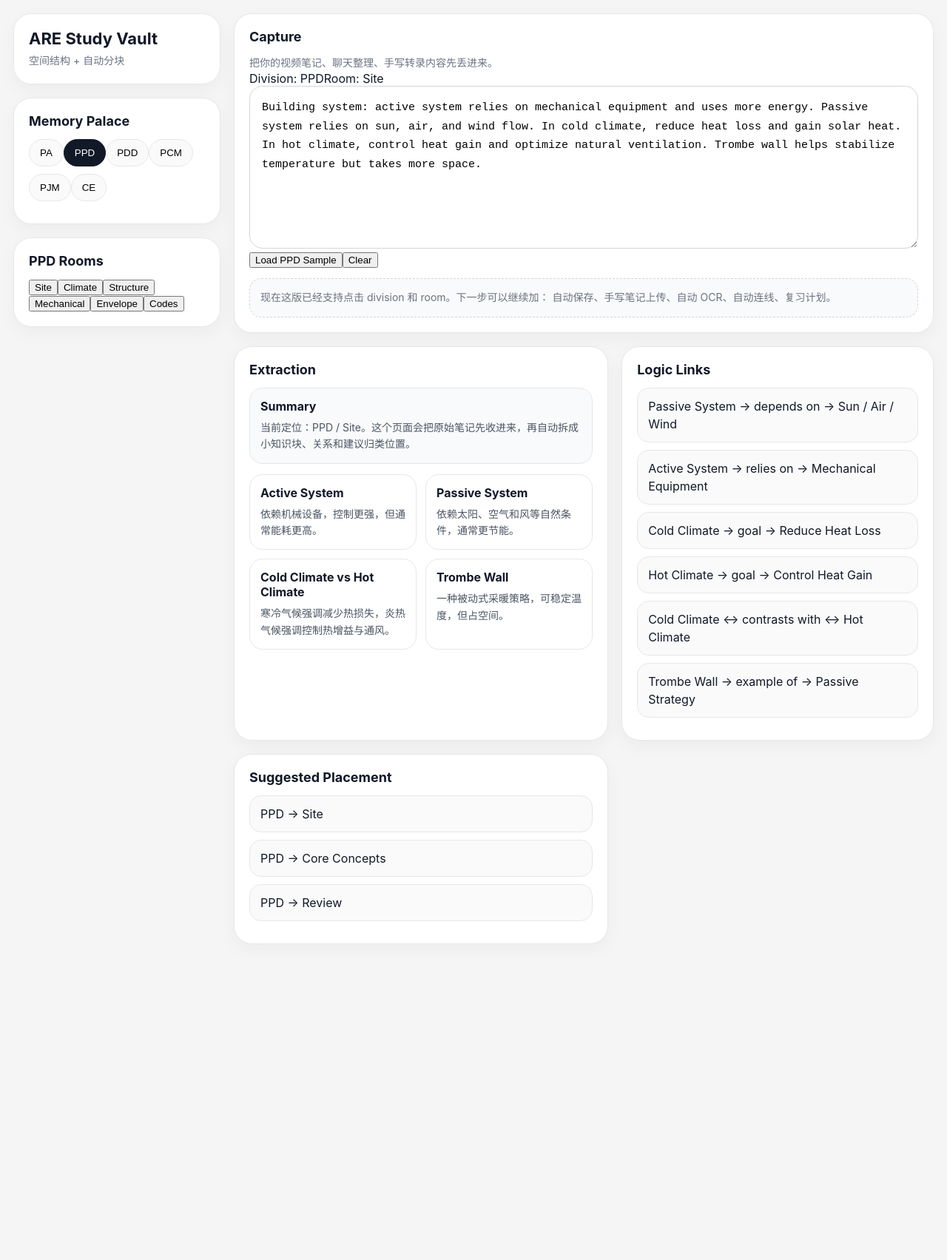
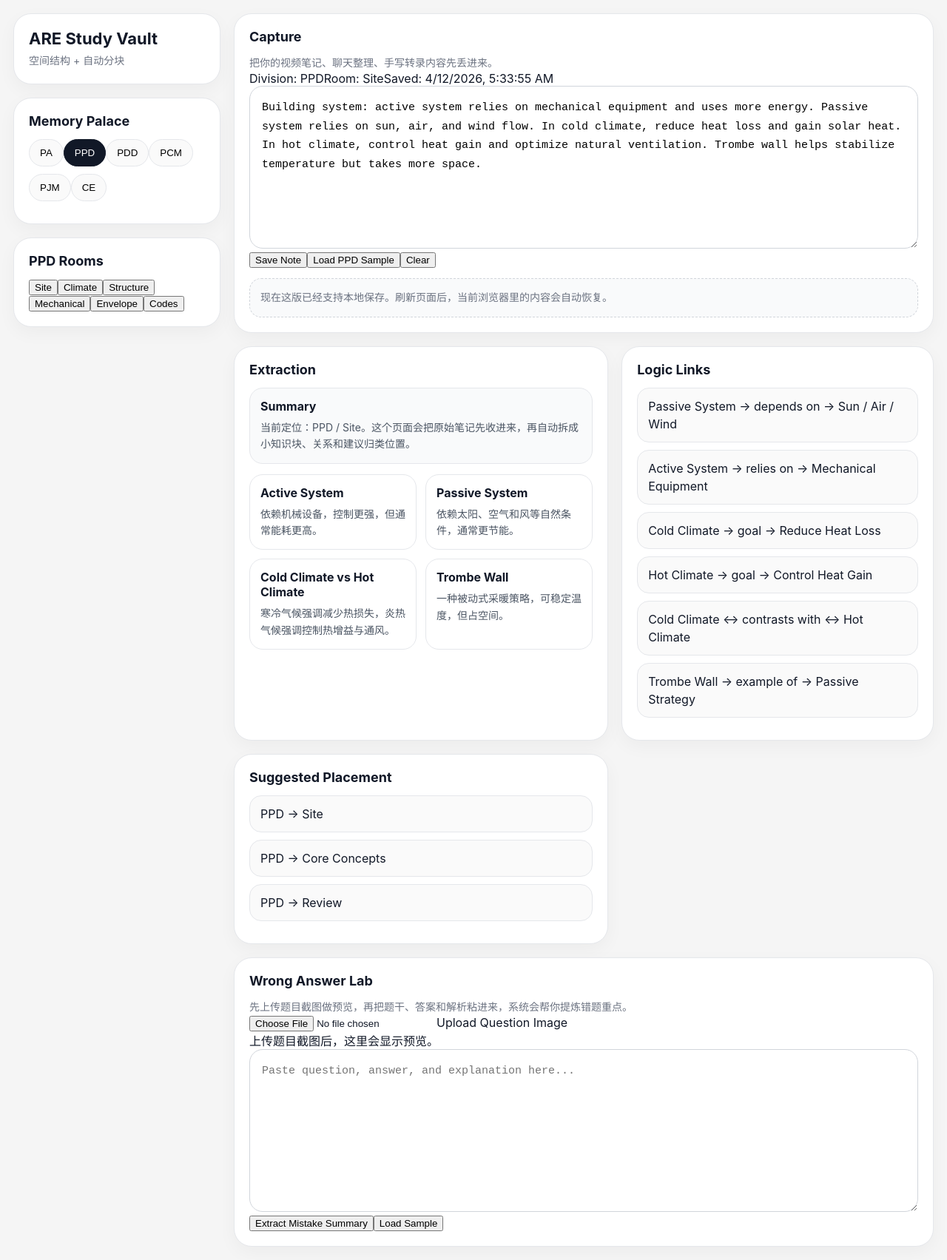
Before and after one commit to lishixin1995/ARE-study, a React (Vite) app: page / in a window 1280 px wide. Shown: the whole page at 74% size. Before the commit the page ends 1294 px from the top, so only its background shows below. Built offline with nearby package versions, Linux system fonts and the light colour scheme; the HTML template or start-up script is replaced by a standard one.

Commit message:
Update App.jsx

```diff
--- a/src/App.jsx
+++ b/src/App.jsx
@@ -31,6 +31,45 @@ const palaceData = {
     starter:
       'Construction evaluation notes go here. Think about field reports, submittals, RFIs, observations, and closeout.',
   },
+}
+
+const STORAGE_KEYS = {
+  division: 'are-study-selected-division',
+  room: 'are-study-selected-room',
+  notes: 'are-study-notes-map',
+  savedAt: 'are-study-last-saved-at',
+  wrongAnswerText: 'are-study-wrong-answer-text',
+}
+
+function getNoteKey(division, room) {
+  return `${division}__${room}`
+}
+
+function getInitialDivision() {
+  const saved = localStorage.getItem(STORAGE_KEYS.division)
+  return saved && palaceData[saved] ? saved : 'PPD'
+}
+
+function getInitialRoom(division) {
+  const saved = localStorage.getItem(STORAGE_KEYS.room)
+  return saved && palaceData[division].rooms.includes(saved)
+    ? saved
+    : palaceData[division].rooms[0]
+}
+
+function getStoredNotes() {
+  try {
+    const raw = localStorage.getItem(STORAGE_KEYS.notes)
+    return raw ? JSON.parse(raw) : {}
+  } catch {
+    return {}
+  }
+}
+
+function getInitialNote(division, room) {
+  const notesMap = getStoredNotes()
+  const savedNote = notesMap[getNoteKey(division, room)]
+  return savedNote ?? palaceData[division].starter
 }
 
 function extractData(text, selectedDivision, selectedRoom) {
@@ -120,20 +159,173 @@ function extractData(text, selectedDivision, selectedRoom) {
   return { summary, chunks, links, locations }
 }
 
+function summarizeWrongAnswer(text, division, room) {
+  const clean = text.trim()
+
+  if (!clean) {
+    return null
+  }
+
+  const lines = clean
+    .split('\n')
+    .map((line) => line.trim())
+    .filter(Boolean)
+
+  const correctLine =
+    lines.find((line) =>
+      /correct answer|answer|正确答案|答案[:：]?/i.test(line)
+    ) || '未明确识别，请手动补充正确答案。'
+
+  const explanationLines = lines.filter((line) =>
+    /because|therefore|so|reason|explanation|因为|所以|因此|解析|原因/i.test(line)
+  )
+
+  const topicGuess = `${division} → ${room}`
+
+  const keyPoints = [
+    '先判断题目真正考的是概念、系统、流程，还是规范逻辑。',
+    '不要只记正确选项，要记“为什么其他项错”。',
+    '把这题归到固定房间里，后面复习时更容易回忆。',
+  ]
+
+  if (/climate|solar|heat|passive|active|thermal|sun|wind/i.test(clean)) {
+    keyPoints.unshift('这题更像环境策略 / building systems 逻辑题，先抓性能目标，再看手段。')
+  }
+
+  const memoryHook =
+    '复习时不要背整题，改记成：题目考点 + 正确逻辑 + 最容易误判的点。'
+
+  return {
+    correctAnswer: correctLine,
+    whyRight:
+      explanationLines[0] ||
+      '请从答案分析里提炼一句：这个选项为什么最符合题干条件。',
+    trapPoint:
+      explanationLines[1] ||
+      '最容易错在只看到表面关键词，却没有先判断题目真正考的系统逻辑。',
+    topicGuess,
+    keyPoints,
+    memoryHook,
+  }
+}
+
 export default function App() {
-  const [selectedDivision, setSelectedDivision] = useState('PPD')
-  const [selectedRoom, setSelectedRoom] = useState(palaceData['PPD'].rooms[0])
-  const [note, setNote] = useState(palaceData['PPD'].starter)
+  const [selectedDivision, setSelectedDivision] = useState(() => getInitialDivision())
+  const [selectedRoom, setSelectedRoom] = useState(() =>
+    getInitialRoom(getInitialDivision())
+  )
+  const [note, setNote] = useState(() =>
+    getInitialNote(getInitialDivision(), getInitialRoom(getInitialDivision()))
+  )
+  const [lastSavedAt, setLastSavedAt] = useState(
+    () => localStorage.getItem(STORAGE_KEYS.savedAt) || ''
+  )
+
+  const [wrongAnswerText, setWrongAnswerText] = useState(
+    () => localStorage.getItem(STORAGE_KEYS.wrongAnswerText) || ''
+  )
+  const [wrongAnswerImage, setWrongAnswerImage] = useState(null)
+  const [wrongAnswerSummary, setWrongAnswerSummary] = useState(null)
 
   const currentRooms = palaceData[selectedDivision].rooms
 
   useEffect(() => {
-    setSelectedRoom(palaceData[selectedDivision].rooms[0])
+    localStorage.setItem(STORAGE_KEYS.division, selectedDivision)
   }, [selectedDivision])
+
+  useEffect(() => {
+    if (!currentRooms.includes(selectedRoom)) {
+      const firstRoom = currentRooms[0]
+      setSelectedRoom(firstRoom)
+      return
+    }
+
+    localStorage.setItem(STORAGE_KEYS.room, selectedRoom)
+    const notesMap = getStoredNotes()
+    const storedNote = notesMap[getNoteKey(selectedDivision, selectedRoom)]
+    setNote(storedNote ?? palaceData[selectedDivision].starter)
+  }, [selectedDivision, selectedRoom, currentRooms])
+
+  useEffect(() => {
+    const timer = setTimeout(() => {
+      const notesMap = getStoredNotes()
+      notesMap[getNoteKey(selectedDivision, selectedRoom)] = note
+      localStorage.setItem(STORAGE_KEYS.notes, JSON.stringify(notesMap))
+
+      const savedTime = new Date().toLocaleString()
+      localStorage.setItem(STORAGE_KEYS.savedAt, savedTime)
+      setLastSavedAt(savedTime)
+    }, 400)
+
+    return () => clearTimeout(timer)
+  }, [note, selectedDivision, selectedRoom])
+
+  useEffect(() => {
+    localStorage.setItem(STORAGE_KEYS.wrongAnswerText, wrongAnswerText)
+  }, [wrongAnswerText])
 
   const result = useMemo(() => {
     return extractData(note, selectedDivision, selectedRoom)
   }, [note, selectedDivision, selectedRoom])
+
+  function handleManualSave() {
+    const notesMap = getStoredNotes()
+    notesMap[getNoteKey(selectedDivision, selectedRoom)] = note
+    localStorage.setItem(STORAGE_KEYS.notes, JSON.stringify(notesMap))
+
+    const savedTime = new Date().toLocaleString()
+    localStorage.setItem(STORAGE_KEYS.savedAt, savedTime)
+    setLastSavedAt(savedTime)
+  }
+
+  function handleLoadSample() {
+    setNote(palaceData[selectedDivision].starter)
+  }
+
+  function handleClear() {
+    setNote('')
+    const notesMap = getStoredNotes()
+    notesMap[getNoteKey(selectedDivision, selectedRoom)] = ''
+    localStorage.setItem(STORAGE_KEYS.notes, JSON.stringify(notesMap))
+
+    const savedTime = new Date().toLocaleString()
+    localStorage.setItem(STORAGE_KEYS.savedAt, savedTime)
+    setLastSavedAt(savedTime)
+  }
+
+  function handleWrongAnswerImageChange(event) {
+    const file = event.target.files?.[0]
+    if (!file) return
+
+    const imageUrl = URL.createObjectURL(file)
+    setWrongAnswerImage(imageUrl)
+  }
+
+  function handleAnalyzeWrongAnswer() {
+    const summary = summarizeWrongAnswer(
+      wrongAnswerText,
+      selectedDivision,
+      selectedRoom
+    )
+    setWrongAnswerSummary(summary)
+  }
+
+  function handleLoadWrongAnswerSample() {
+    const sample = `Question:
+Which strategy is most appropriate for reducing heat loss in a cold climate building?
+
+Correct Answer: Increase insulation and take advantage of solar heat gain.
+
+Explanation:
+In cold climates, the building envelope should minimize heat loss and use passive solar gain when possible.
+A common trap is choosing a strategy focused mainly on reducing heat gain, which is more appropriate for hot climates.
+This question is testing climate-based passive design logic rather than a random isolated fact.`
+
+    setWrongAnswerText(sample)
+    setWrongAnswerSummary(
+      summarizeWrongAnswer(sample, selectedDivision, selectedRoom)
+    )
+  }
 
   return (
     <div className="app-shell">
@@ -180,6 +372,9 @@ export default function App() {
           <div className="status-row">
             <span className="status-tag">Division: {selectedDivision}</span>
             <span className="status-tag">Room: {selectedRoom}</span>
+            <span className="status-tag light">
+              {lastSavedAt ? `Saved: ${lastSavedAt}` : 'Not saved yet'}
+            </span>
           </div>
 
           <textarea
@@ -190,21 +385,21 @@ export default function App() {
           />
 
           <div className="action-row">
-            <button
-              className="small-action"
-              onClick={() => setNote(palaceData[selectedDivision].starter)}
-            >
+            <button className="small-action" onClick={handleManualSave}>
+              Save Note
+            </button>
+
+            <button className="small-action" onClick={handleLoadSample}>
               Load {selectedDivision} Sample
             </button>
 
-            <button className="small-action ghost" onClick={() => setNote('')}>
+            <button className="small-action ghost" onClick={handleClear}>
               Clear
             </button>
           </div>
 
           <div className="hint-box">
-            现在这版已经支持点击 division 和 room。下一步可以继续加：
-            自动保存、手写笔记上传、自动 OCR、自动连线、复习计划。
+            现在这版已经支持本地保存。刷新页面后，当前浏览器里的内容会自动恢复。
           </div>
         </section>
 
@@ -246,6 +441,101 @@ export default function App() {
             </div>
           ))}
         </section>
+
+        <section className="panel big-panel">
+          <div className="section-title">Wrong Answer Lab</div>
+          <div className="section-subtitle">
+            先上传题目截图做预览，再把题干、答案和解析粘进来，系统会帮你提炼错题重点。
+          </div>
+
+          <div className="wrong-answer-grid">
+            <div>
+              <label className="upload-box">
+                <input
+                  type="file"
+                  accept="image/*"
+                  onChange={handleWrongAnswerImageChange}
+                  className="hidden-input"
+                />
+                <span>Upload Question Image</span>
+              </label>
+
+              {wrongAnswerImage ? (
+                <img
+                  src={wrongAnswerImage}
+                  alt="Wrong answer preview"
+                  className="wrong-answer-image"
+                />
+              ) : (
+                <div className="image-placeholder">
+                  上传题目截图后，这里会显示预览。
+                </div>
+              )}
+            </div>
+
+            <div>
+              <textarea
+                className="note-input wrong-answer-textarea"
+                value={wrongAnswerText}
+                onChange={(e) => setWrongAnswerText(e.target.value)}
+                placeholder="Paste question, answer, and explanation here..."
+              />
+
+              <div className="action-row">
+                <button className="small-action" onClick={handleAnalyzeWrongAnswer}>
+                  Extract Mistake Summary
+                </button>
+
+                <button
+                  className="small-action ghost"
+                  onClick={handleLoadWrongAnswerSample}
+                >
+                  Load Sample
+                </button>
+              </div>
+            </div>
+          </div>
+
+          {wrongAnswerSummary && (
+            <div className="wrong-answer-result">
+              <div className="card soft">
+                <div className="card-title">Correct Answer</div>
+                <div className="card-text">{wrongAnswerSummary.correctAnswer}</div>
+              </div>
+
+              <div className="card-grid three-col">
+                <div className="card">
+                  <div className="card-title">Why It Is Right</div>
+                  <div className="card-text">{wrongAnswerSummary.whyRight}</div>
+                </div>
+
+                <div className="card">
+                  <div className="card-title">Trap Point</div>
+                  <div className="card-text">{wrongAnswerSummary.trapPoint}</div>
+                </div>
+
+                <div className="card">
+                  <div className="card-title">ARE Topic</div>
+                  <div className="card-text">{wrongAnswerSummary.topicGuess}</div>
+                </div>
+              </div>
+
+              <div className="card">
+                <div className="card-title">Key Points to Remember</div>
+                <ul className="key-points-list">
+                  {wrongAnswerSummary.keyPoints.map((point, index) => (
+                    <li key={index}>{point}</li>
+                  ))}
+                </ul>
+              </div>
+
+              <div className="card">
+                <div className="card-title">Memory Hook</div>
+                <div className="card-text">{wrongAnswerSummary.memoryHook}</div>
+              </div>
+            </div>
+          )}
+        </section>
       </main>
     </div>
   )
```
